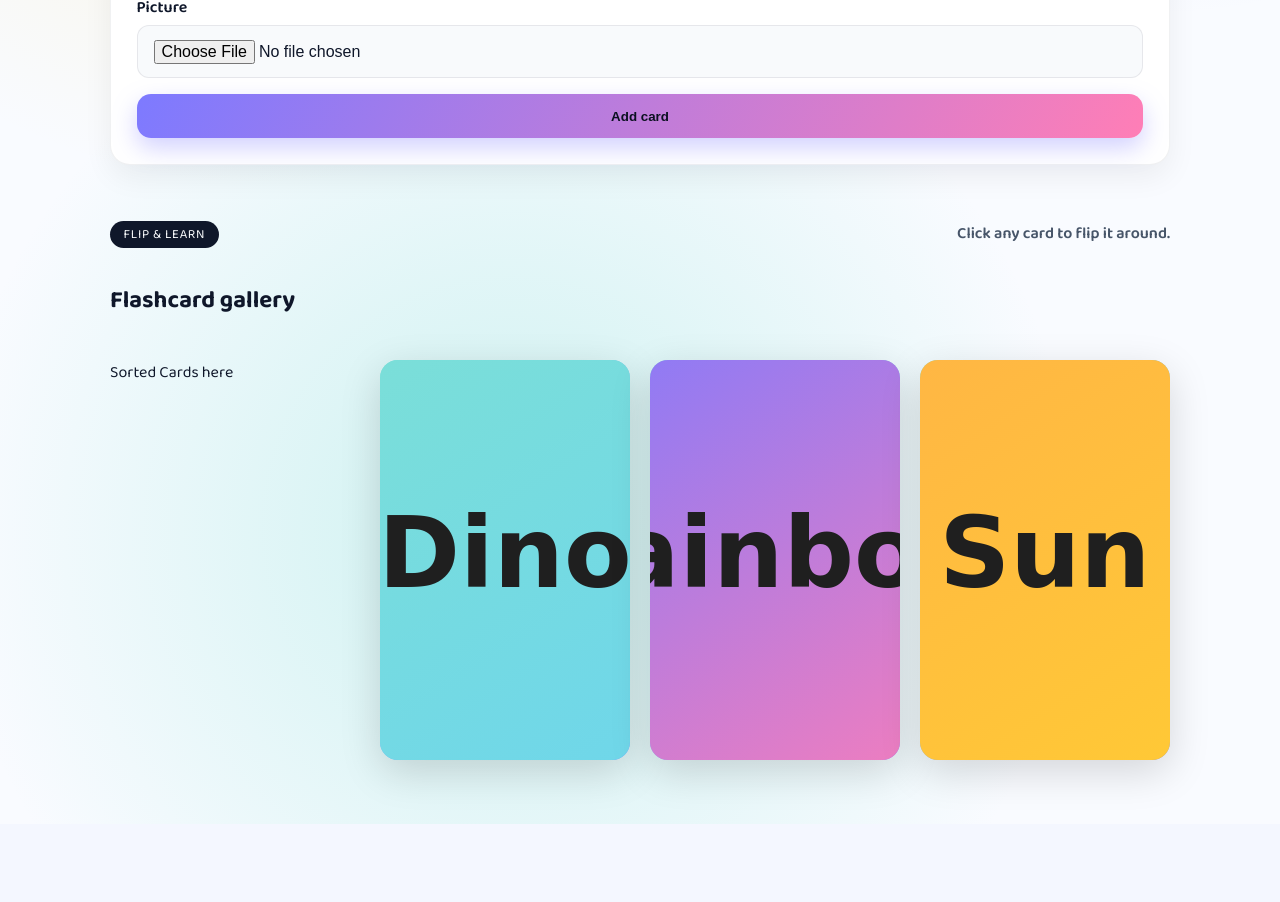
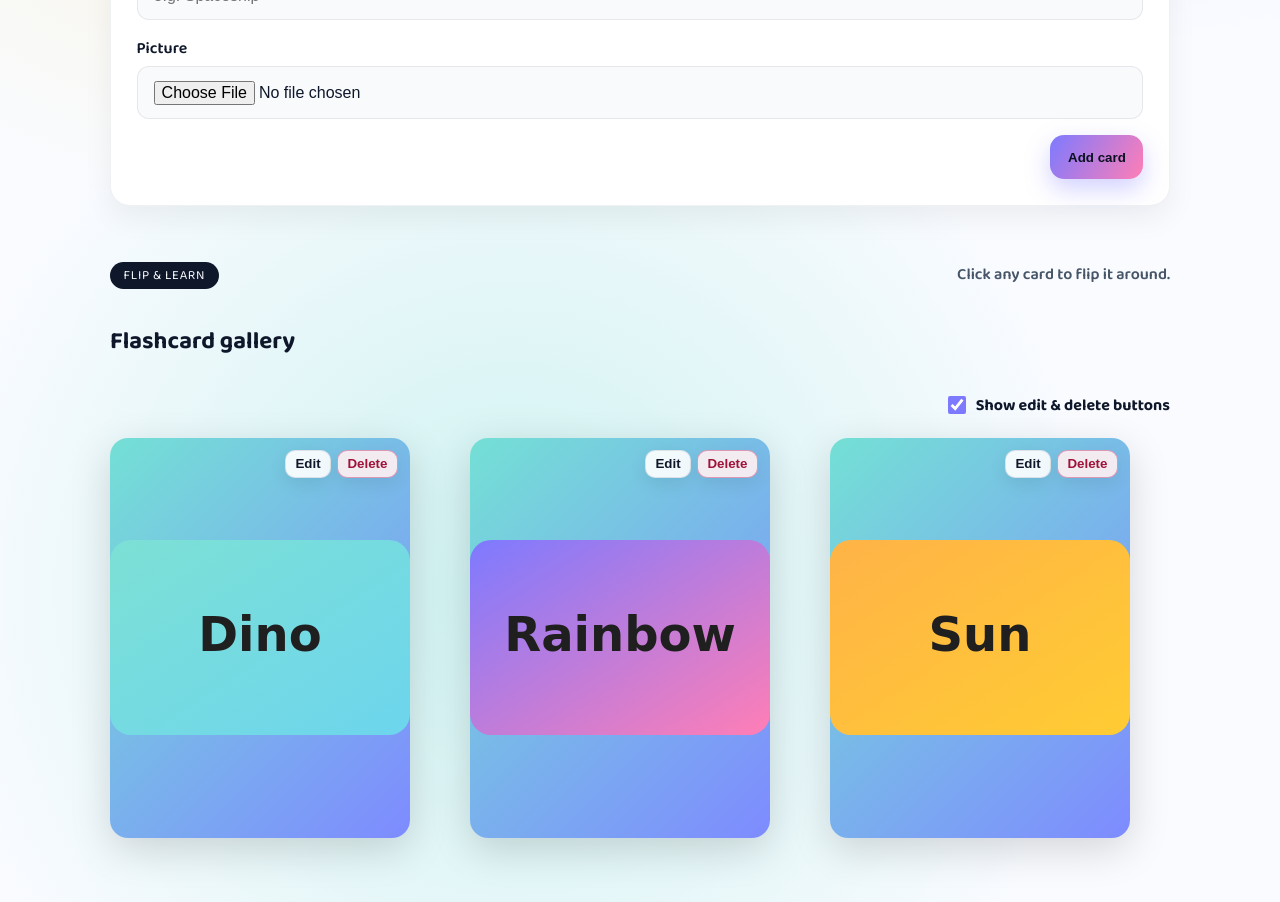
Before and after one commit to dbaxterbchain/kids-flashcards, a React (Vite) app: page / in a window 1280 px wide. Shown: the part 660-1562 px from the top of the page. Before the commit the page ends 1484 px from the top, so only its background shows below. Built offline with nearby package versions, Linux system fonts and the light colour scheme.

Commit message:
added toggle for edit / delete visibility

```diff
--- a/src/App.tsx
+++ b/src/App.tsx
@@ -1,6 +1,6 @@
-import { FormEvent, useMemo, useState } from 'react';
+import { FormEvent, useEffect, useMemo, useRef, useState } from 'react';
 import { Flashcard, FlashcardData } from './components/Flashcard';
-import { useLocalStorageState } from './hooks/useLocalStorage';
+import { deleteCard, getAllCards, putCard, putCards } from './db/cardsDb';
 
 const starterCards: FlashcardData[] = [
   {
@@ -49,13 +49,22 @@ function fileToDataUrl(file: File): Promise<string> {
 }
 
 export default function App() {
-  const [cards, setCards] = useLocalStorageState<FlashcardData[]>(
-    'kids-flashcards',
-    starterCards,
-  );
+  const [cards, setCards] = useState<FlashcardData[]>([]);
   const [name, setName] = useState('');
   const [imageData, setImageData] = useState<string | null>(null);
   const [uploadError, setUploadError] = useState<string | null>(null);
+  const [editingId, setEditingId] = useState<string | null>(null);
+  const [showActions, setShowActions] = useState(true);
+  const [loading, setLoading] = useState(true);
+  const formRef = useRef<HTMLFormElement | null>(null);
+
+  const resetForm = () => {
+    setEditingId(null);
+    setName('');
+    setImageData(null);
+    setUploadError(null);
+    formRef.current?.reset();
+  };
 
   const sortedCards = useMemo(
     () => {
@@ -64,6 +73,36 @@ export default function App() {
     },
     [cards],
   );
+
+  useEffect(() => {
+    let cancelled = false;
+    const loadCards = async () => {
+      try {
+        const stored = await getAllCards();
+        if (!cancelled) {
+          if (stored.length === 0) {
+            await putCards(starterCards);
+            setCards(starterCards);
+          } else {
+            setCards(stored);
+          }
+        }
+      } catch (error) {
+        console.error('Failed to load cards from IndexedDB', error);
+        if (!cancelled) {
+          setCards(starterCards);
+          setUploadError('Using starter cards; could not read saved cards.');
+        }
+      } finally {
+        if (!cancelled) setLoading(false);
+      }
+    };
+
+    loadCards();
+    return () => {
+      cancelled = true;
+    };
+  }, []);
 
   const handleSubmit = async (event: FormEvent<HTMLFormElement>) => {
     event.preventDefault();
@@ -76,19 +115,34 @@ export default function App() {
       return;
     }
 
+    try {
+      if (editingId) {
+        const updatedCard: FlashcardData = {
+          id: editingId,
+          name: name.trim(),
+          imageUrl: imageData,
+          createdAt:
+            cards.find((card) => card.id === editingId)?.createdAt ?? Date.now(),
+        };
+        await putCard(updatedCard);
+        setCards((current) =>
+          current.map((card) => (card.id === editingId ? updatedCard : card)),
+        );
+      } else {
         const newCard: FlashcardData = {
           id: crypto.randomUUID ? crypto.randomUUID() : `${Date.now()}`,
           name: name.trim(),
           imageUrl: imageData,
           createdAt: Date.now(),
         };
-
-    console.log('Adding new card', newCard);
+        await putCard(newCard);
         setCards((current) => [newCard, ...current]);
-    setName('');
-    setImageData(null);
-    setUploadError(null);
-    (event.target as HTMLFormElement).reset();
+      }
+      resetForm();
+    } catch (error) {
+      console.error('Unable to save card', error);
+      setUploadError('Unable to save card. Storage might be full or blocked.');
+    }
   };
 
   const handleFileChange = async (fileList: FileList | null) => {
@@ -108,6 +162,37 @@ export default function App() {
     }
   };
 
+  const handleEdit = (card: FlashcardData) => {
+    setEditingId(card.id);
+    setName(card.name);
+    setImageData(card.imageUrl);
+    setUploadError(null);
+  };
+
+  const handleDelete = (id: string) => {
+    const cardToDelete = cards.find((card) => card.id === id);
+    const confirmed = window.confirm(
+      `Delete "${cardToDelete?.name ?? 'this card'}"? This cannot be undone.`,
+    );
+    if (!confirmed) return;
+
+    deleteCard(id)
+      .then(() => {
+        setCards((current) => current.filter((card) => card.id !== id));
+        if (editingId === id) {
+          resetForm();
+        }
+      })
+      .catch((error) => {
+        console.error('Unable to delete card', error);
+        setUploadError('Unable to delete card. Storage might be blocked.');
+      });
+  };
+
+  const cancelEditing = () => {
+    resetForm();
+  };
+
   return (
     <div className="page">
       <header className="hero">
@@ -118,9 +203,9 @@ export default function App() {
             Flip lively, colorful cards to help kids remember words and ideas. Add your own pictures to make the deck feel personal and fun!
           </p>
           <ul className="feature-list">
-            <li>✨ Flip animations on every card</li>
-            <li>🎨 Custom pictures from your device</li>
-            <li>🧠 Save cards locally for quick reuse</li>
+            <li>Flip animations on every card</li>
+            <li>Custom pictures from your device</li>
+            <li>Save cards locally for quick reuse</li>
           </ul>
         </div>
         <div className="sparkle" aria-hidden>
@@ -132,8 +217,11 @@ export default function App() {
 
       <section className="card-maker">
         <div className="card-maker__panel">
-          <h2>Make a new flashcard</h2>
-          <form onSubmit={handleSubmit} className="card-form">
+          <h2>{editingId ? 'Edit your flashcard' : 'Make a new flashcard'}</h2>
+          <p className="form-hint">
+            {editingId ? 'Update the details and save changes.' : 'Give it a name and pick a picture.'}
+          </p>
+          <form ref={formRef} onSubmit={handleSubmit} className="card-form">
             <label className="field">
               <span>Card name</span>
               <input
@@ -153,7 +241,6 @@ export default function App() {
                 name="image"
                 accept="image/*"
                 onChange={(event) => handleFileChange(event.target.files)}
-                required
               />
             </label>
 
@@ -168,7 +255,16 @@ export default function App() {
 
             {uploadError && <p className="error">{uploadError}</p>}
 
-            <button type="submit" className="cta">Add card</button>
+            <div className="form-actions">
+              {editingId && (
+                <button type="button" className="ghost" onClick={cancelEditing}>
+                  Cancel edit
+                </button>
+              )}
+              <button type="submit" className="cta">
+                {editingId ? 'Save changes' : 'Add card'}
+              </button>
+            </div>
           </form>
         </div>
       </section>
@@ -181,13 +277,30 @@ export default function App() {
           </div>
           <p className="gallery__hint">Click any card to flip it around.</p>
         </div>
-        {sortedCards.length === 0 ? (
+        <div className="gallery__controls">
+          <label className="toggle">
+            <input
+              type="checkbox"
+              checked={showActions}
+              onChange={(event) => setShowActions(event.target.checked)}
+            />
+            <span>Show edit & delete buttons</span>
+          </label>
+        </div>
+        {loading ? (
+          <p className="empty">Loading your saved cards…</p>
+        ) : sortedCards.length === 0 ? (
           <p className="empty">Add your first card to get started!</p>
         ) : (
           <div className="grid">
-            Sorted Cards here
             {sortedCards.map((card) => (
-              <Flashcard key={card.id} card={card} />
+              <Flashcard
+                key={card.id}
+                card={card}
+                showActions={showActions}
+                onEdit={() => handleEdit(card)}
+                onDelete={() => handleDelete(card.id)}
+              />
             ))}
           </div>
         )}
--- a/src/components/Flashcard.css
+++ b/src/components/Flashcard.css
@@ -1,4 +1,5 @@
 .flashcard {
+  position: relative;
   background: transparent;
   border: none;
   padding: 0;
@@ -7,7 +8,14 @@
   width: 100%;
   height: 100%;
   min-height: 400px;
-  min-width: 150px;
+  max-height: 400px;
+  max-width: 300px;
+  min-width: 200px;
+  outline: none;
+}
+
+.flashcard:focus-visible .flashcard-inner {
+  box-shadow: 0 0 0 3px rgba(126, 139, 255, 0.45);
 }
 
 .flashcard-inner {
@@ -46,7 +54,7 @@
 .flashcard-front img {
   width: 100%;
   height: 100%;
-  object-fit: cover;
+  object-fit: contain;
 }
 
 .flashcard-back {
@@ -63,3 +71,40 @@
 .flashcard-back p {
   margin: 0;
 }
+
+.flashcard-actions {
+  position: absolute;
+  top: 12px;
+  right: 12px;
+  display: flex;
+  gap: 0.35rem;
+  z-index: 2;
+}
+
+.tiny-btn {
+  padding: 0.35rem 0.6rem;
+  border-radius: 10px;
+  border: 1px solid rgba(15, 23, 42, 0.1);
+  background: rgba(255, 255, 255, 0.9);
+  font-weight: 700;
+  color: #0f172a;
+  cursor: pointer;
+  box-shadow: 0 6px 18px rgba(0, 0, 0, 0.08);
+  transition: transform 0.15s ease, box-shadow 0.15s ease, background 0.15s ease;
+}
+
+.tiny-btn:hover {
+  transform: translateY(-1px);
+  box-shadow: 0 8px 20px rgba(0, 0, 0, 0.12);
+  background: #fff;
+}
+
+.tiny-btn.danger {
+  border-color: rgba(190, 24, 93, 0.4);
+  color: #9f1239;
+  background: rgba(255, 241, 242, 0.9);
+}
+
+.tiny-btn.danger:hover {
+  background: #fff1f2;
+}
--- a/src/components/Flashcard.tsx
+++ b/src/components/Flashcard.tsx
@@ -1,4 +1,4 @@
-import { useState } from 'react';
+import { KeyboardEvent, useState } from 'react';
 import './Flashcard.css';
 
 export type FlashcardData = {
@@ -10,18 +10,56 @@ export type FlashcardData = {
 
 type FlashcardProps = {
   card: FlashcardData;
+  showActions?: boolean;
+  onEdit: () => void;
+  onDelete: () => void;
 };
 
-export function Flashcard({ card }: FlashcardProps) {
+export function Flashcard({ card, showActions = true, onEdit, onDelete }: FlashcardProps) {
   const [isFlipped, setIsFlipped] = useState(false);
 
+  const toggleFlip = () => setIsFlipped((current) => !current);
+  const handleKey = (event: KeyboardEvent<HTMLDivElement>) => {
+    if (event.key === 'Enter' || event.key === ' ') {
+      event.preventDefault();
+      toggleFlip();
+    }
+  };
+
   return (
-    <button
-      type="button"
+    <div
       className={`flashcard ${isFlipped ? 'flipped' : ''}`}
-      onClick={() => setIsFlipped((current) => !current)}
+      onClick={toggleFlip}
+      onKeyDown={handleKey}
+      tabIndex={0}
+      role="button"
+      aria-pressed={isFlipped}
       aria-label={`Flashcard for ${card.name}`}
     >
+      {showActions && (
+        <div className="flashcard-actions" aria-hidden={isFlipped}>
+          <button
+            type="button"
+            className="tiny-btn"
+            onClick={(event) => {
+              event.stopPropagation();
+              onEdit();
+            }}
+          >
+            Edit
+          </button>
+          <button
+            type="button"
+            className="tiny-btn danger"
+            onClick={(event) => {
+              event.stopPropagation();
+              onDelete();
+            }}
+          >
+            Delete
+          </button>
+        </div>
+      )}
       <div className="flashcard-inner">
         <div className="flashcard-face flashcard-front">
           <img src={card.imageUrl} alt={card.name} loading="lazy" />
@@ -30,6 +68,6 @@ export function Flashcard({ card }: FlashcardProps) {
           <p>{card.name}</p>
         </div>
       </div>
-    </button>
+    </div>
   );
 }
--- /dev/null
+++ b/src/db/cardsDb.ts
@@ -0,0 +1,56 @@
+import { FlashcardData } from '../components/Flashcard';
+
+const DB_NAME = 'kids-flashcards-db';
+const STORE_NAME = 'cards';
+const DB_VERSION = 1;
+
+let cachedDb: IDBDatabase | null = null;
+
+function requestToPromise<T>(request: IDBRequest<T>): Promise<T> {
+  return new Promise((resolve, reject) => {
+    request.onsuccess = () => resolve(request.result);
+    request.onerror = () => reject(request.error);
+  });
+}
+
+async function openDb(): Promise<IDBDatabase> {
+  if (cachedDb) return cachedDb;
+
+  const openRequest = indexedDB.open(DB_NAME, DB_VERSION);
+  openRequest.onupgradeneeded = () => {
+    const db = openRequest.result;
+    if (!db.objectStoreNames.contains(STORE_NAME)) {
+      db.createObjectStore(STORE_NAME, { keyPath: 'id' });
+    }
+  };
+
+  cachedDb = await requestToPromise(openRequest);
+  return cachedDb;
+}
+
+async function getStore(mode: IDBTransactionMode) {
+  const db = await openDb();
+  const tx = db.transaction(STORE_NAME, mode);
+  return tx.objectStore(STORE_NAME);
+}
+
+export async function getAllCards(): Promise<FlashcardData[]> {
+  const store = await getStore('readonly');
+  const request = store.getAll();
+  return requestToPromise(request);
+}
+
+export async function putCards(cards: FlashcardData[]) {
+  const store = await getStore('readwrite');
+  await Promise.all(cards.map((card) => requestToPromise(store.put(card))));
+}
+
+export async function putCard(card: FlashcardData) {
+  const store = await getStore('readwrite');
+  await requestToPromise(store.put(card));
+}
+
+export async function deleteCard(id: string) {
+  const store = await getStore('readwrite');
+  await requestToPromise(store.delete(id));
+}
--- a/src/styles/index.css
+++ b/src/styles/index.css
@@ -144,6 +144,12 @@ body {
   gap: 1rem;
 }
 
+.form-hint {
+  margin: 0.25rem 0 1rem;
+  color: #475569;
+  font-weight: 600;
+}
+
 .field {
   display: grid;
   gap: 0.35rem;
@@ -173,6 +179,13 @@ body {
   display: block;
 }
 
+.form-actions {
+  display: flex;
+  justify-content: flex-end;
+  gap: 0.6rem;
+  align-items: center;
+}
+
 .cta {
   padding: 0.9rem 1.1rem;
   background: linear-gradient(120deg, #7d7aff, #ff7eb6);
@@ -188,6 +201,22 @@ body {
 .cta:hover {
   transform: translateY(-2px);
   box-shadow: 0 14px 30px rgba(255, 126, 182, 0.35);
+}
+
+.ghost {
+  padding: 0.85rem 1rem;
+  background: transparent;
+  border-radius: 12px;
+  border: 1px solid rgba(15, 23, 42, 0.12);
+  font-weight: 750;
+  color: #0f172a;
+  cursor: pointer;
+  transition: background 0.2s ease, border-color 0.2s ease;
+}
+
+.ghost:hover {
+  background: #f8fafc;
+  border-color: rgba(15, 23, 42, 0.2);
 }
 
 .error {
@@ -210,6 +239,26 @@ body {
 .gallery__hint {
   color: #475569;
   font-weight: 600;
+}
+
+.gallery__controls {
+  margin: 0.75rem 0;
+  display: flex;
+  justify-content: flex-end;
+}
+
+.toggle {
+  display: inline-flex;
+  align-items: center;
+  gap: 0.4rem;
+  font-weight: 700;
+  color: #0f172a;
+}
+
+.toggle input {
+  width: 1.15rem;
+  height: 1.15rem;
+  accent-color: #7d7aff;
 }
 
 .grid {
```
Lines whose indentation alone changed are shown as unchanged.
